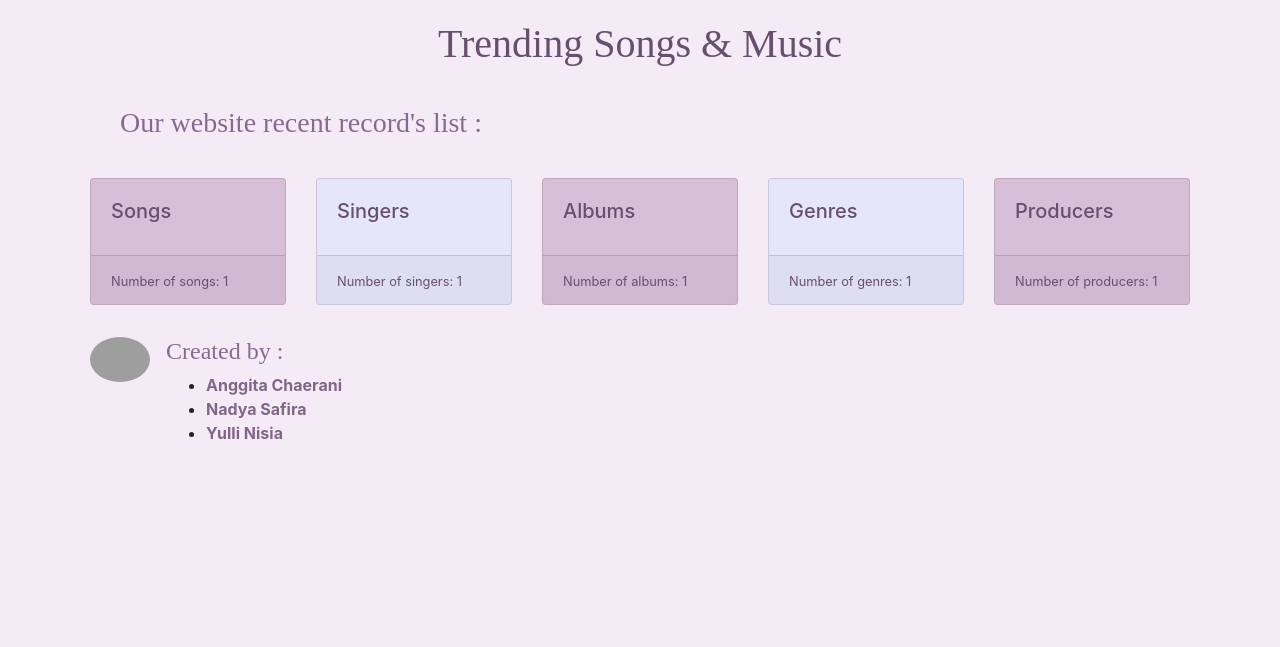
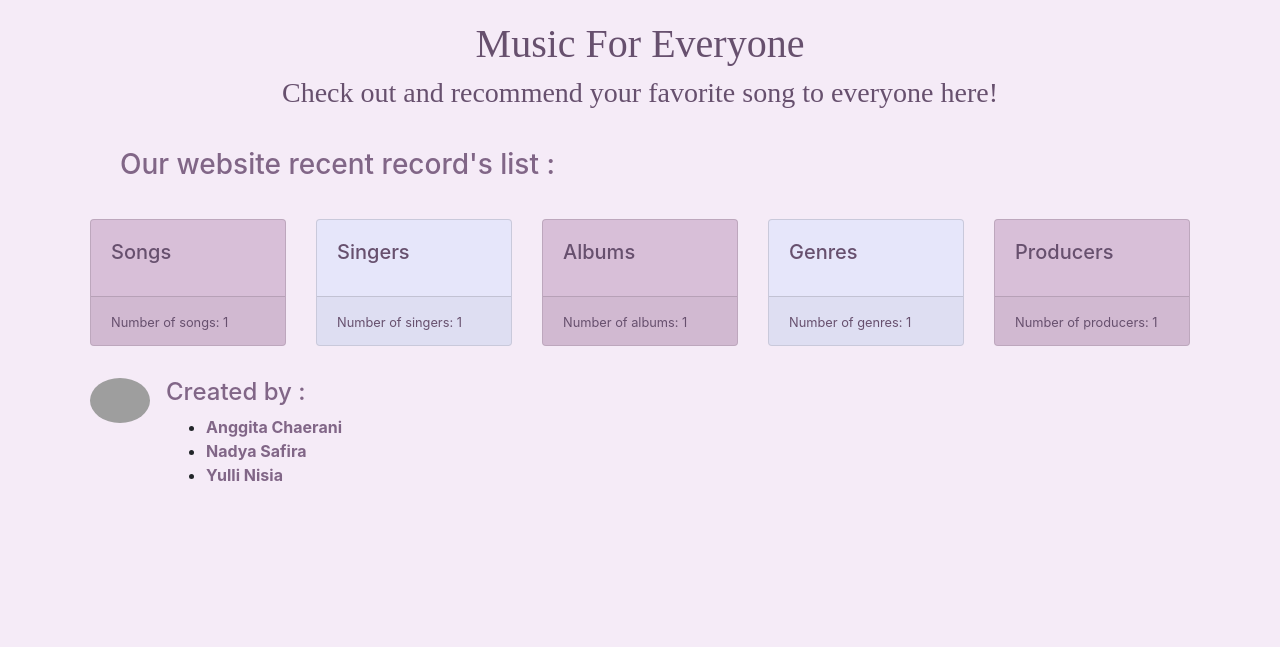
Before and after one commit to yullinisia/FINAL, a Django app: template song/templates/record/record.html in a window 1280 px wide. Shown: the part 56-703 px from the top of the page. Run offline with Django 3.2, Linux system fonts and the light colour scheme; the template is opened without the code that fills it: most values are stand-ins (such as "Sample title", 1, 10 or a date in 2020); some libraries are stand-ins or nearby versions; grey boxes are pictures that could not be loaded.

Commit message:
changed text and font style in record page

```diff
--- a/song/templates/record/record.html
+++ b/song/templates/record/record.html
@@ -33,21 +33,7 @@
           font-variant: normal;
           font-family: broadway;
         }
-        h3{
-          color:#886a91;
-          font-size: 22;
-          font-weight: normal;
-          font-variant: normal;
-          font-family: marons;
 
-        }
-        h4{
-          color:#886a91;
-          font-size: 18;
-          font-weight: normal;
-          font-variant: normal;
-          font-family: marons;
-        }
 
         .link{
         font-size: 12pt;
@@ -93,9 +79,9 @@
         <div class="container-fluid">
         <div class="sidebar-nav">
 
-            <h1 id="h1" style="text-align: center;">Trending Songs & Music</h1>
-
-        <h3 style="padding: 30px;">Our website recent record's list :</h3>
+            <h1 id="h1" style="text-align: center;">Music For Everyone</h1>
+            <h3 style="text-align: center; font-family: broadway; color:#67506e;">Check out and recommend your favorite song to everyone here!</h3>
+        <h3 style="padding: 30px; color: #816687;">Our website recent record's list :</h3>
         <div class="card-deck cardhome">
             <div class="card text-white bg-secondary mb-3" style="max-width: 18rem;">
                 <div class="card-body">
@@ -144,7 +130,7 @@
                 <img src="{% static 'img/icon.png' %}" class="mr-3 mt-8 rounded-circle" style="width:60px">
                 <div class="media-body">
 
-                  <h4>Created by :</h4>
+                  <h4 style="color: #816687;">Created by :</h4>
                   <ul>
                   <strong>
                   <li><a class= "link" href="https://www.instagram.com/gia.nggi/" target= "_blank">Anggita Chaerani </a></li>
```
